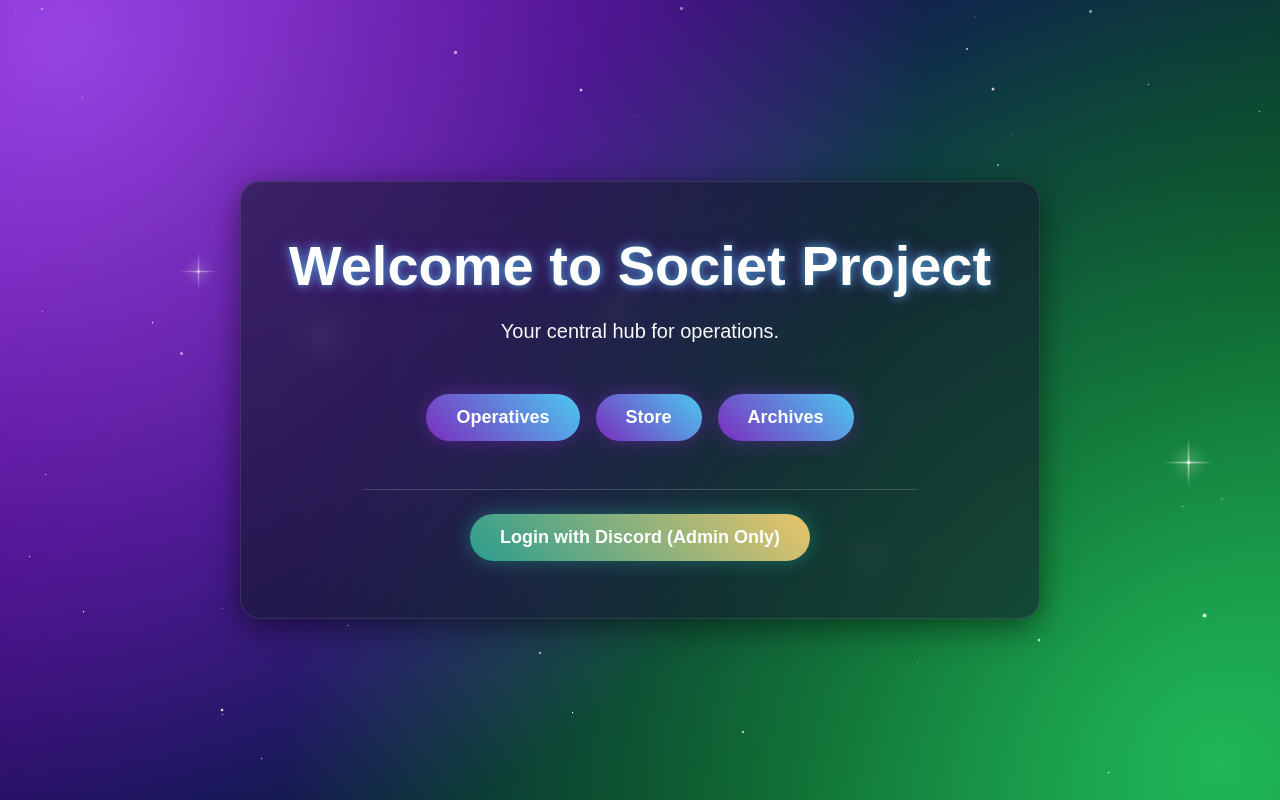
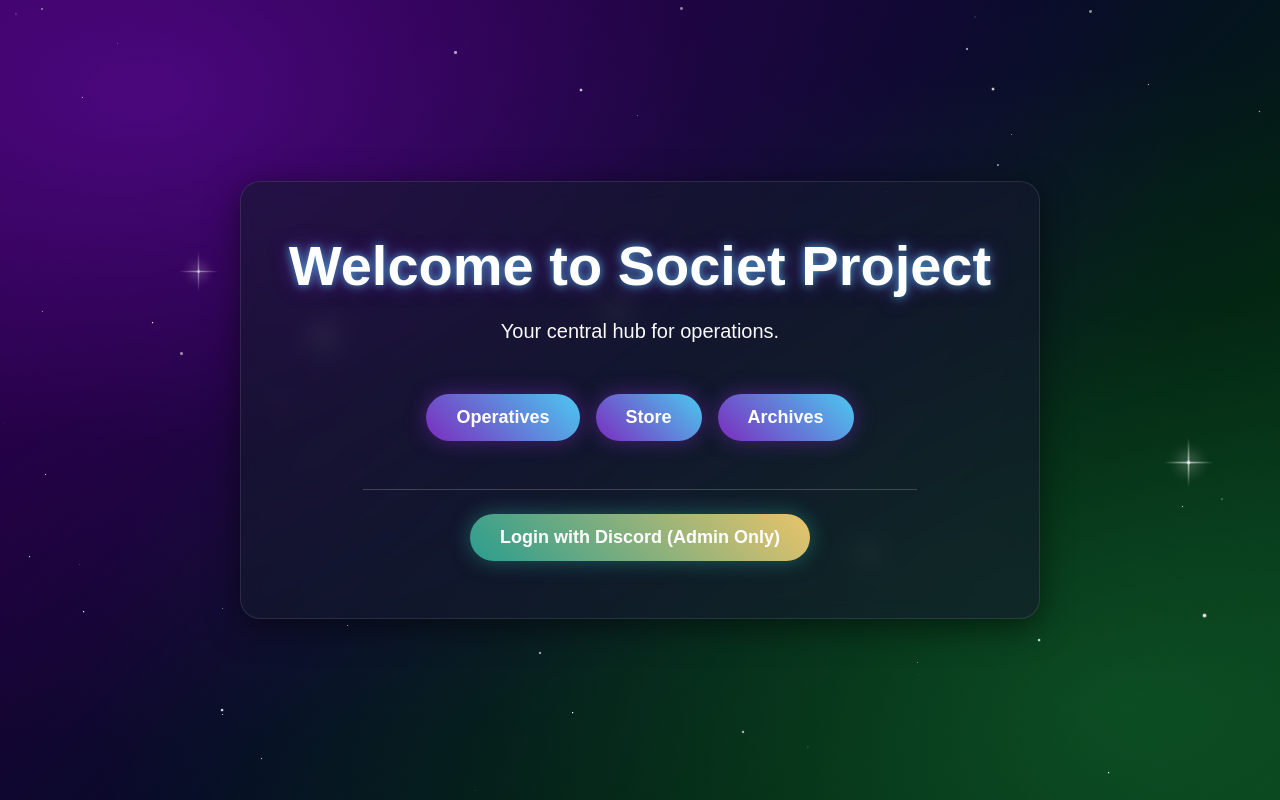
Before and after one commit to sunlinko-anito/Societ.bot_discord.py, a Flask app: template templates/index.html in a window 1280 px wide. Run offline with Flask 3, Linux system fonts and the light colour scheme; the template is opened without the code that fills it, so the values that code supplies are empty.

Commit message:
Update style.css

```diff
--- a/static/css/style.css
+++ b/static/css/style.css
@@ -1,20 +1,33 @@
 /* =========================================
-   1. พื้นหลัง (Background)
+   1. พื้นหลัง ( Background - โทนเข้มเป๊ะตามภาพ )
    ========================================= */
+html {
+    min-height: 100%;
+}
+
 body {
     margin: 0;
-    /* ไล่เฉดสีตามรูปภาพ: ม่วงสด (ซ้ายบน) -> น้ำเงินเข้ม (กลาง) -> เขียวมรกต (ขวาล่าง) */
+    min-height: 100vh; /* ยืดให้เต็มหน้าจอเสมอไม่ว่าเนื้อหาจะน้อยแค่ไหน */
+
+    /* ถอดรหัสเฉดสีเข้มตรงตามภาพตัวอย่าง 100% */
     background:
-        radial-gradient(circle at 5% 5%, rgba(168, 85, 247, 0.8) 0%, rgba(147, 51, 234, 0.4) 35%, transparent 60%),
-        radial-gradient(circle at 95% 95%, rgba(34, 197, 94, 0.85) 0%, rgba(21, 128, 61, 0.5) 40%, transparent 65%),
+        /* แสงเรืองม่วงเข้มมุมซ้ายบน */
+        radial-gradient(ellipse at 12% 12%, rgba(106, 13, 173, 0.55) 0%, rgba(53, 5, 99, 0.3) 35%, transparent 65%),
+        /* แสงเรืองเขียวเข้มมุมขวาล่าง */
+        radial-gradient(ellipse at 88% 88%, rgba(16, 94, 43, 0.65) 0%, rgba(6, 54, 23, 0.35) 40%, transparent 65%),
+        /* ฐานสีหลักแนวทแยง 135 องศา (ม่วงมืด -> น้ำเงินกรมท่าลึก -> เขียวมืด) */
         linear-gradient(135deg,
-            #580099 0%,
-            #38006b 20%,
-            #0d144d 48%,
-            #043319 75%,
-            #0f7536 100%
+            #2d004d 0%,
+            #1e003b 22%,
+            #070b28 48%,
+            #021f11 75%,
+            #073b1a 100%
         ) !important;
-    background-attachment: fixed; /* ล็อกสีพื้นหลังไม่ให้ขยับตอนเลื่อนหน้าเว็บ */
+
+    background-color: #070b28 !important;
+    background-attachment: fixed !important; /* ล็อกสีไม่ให้ขยับเวลาเลื่อนหน้า */
+    background-repeat: no-repeat !important; /* ป้องกันการวนซ้ำเป็นชั้นๆ */
+    background-size: cover !important;       /* ขยายสีให้ครอบคลุมเต็มพื้นที่ */
     color: white;
     font-family: sans-serif;
     overflow-x: hidden;
@@ -24,13 +37,13 @@ body {
    2. ระบบดวงดาว (Stars & Sky)
    ========================================= */
 .night-sky {
-    position: fixed; /* ให้ดาวอยู่กับที่เวลาเลื่อนหน้าจอ */
+    position: fixed;
     top: 0;
     left: 0;
     width: 100vw;
     height: 100vh;
     z-index: -1;
-    pointer-events: none; /* ป้องกันไม่ให้ดาวไปบังการกดปุ่ม */
+    pointer-events: none;
 }
 
 /* --- 2.1 ดาวกระพริบปกติ --- */
@@ -46,7 +59,16 @@ body {
     100% { opacity: 1; transform: scale(1.2); }
 }
 
-/* --- 2.2 ดาวตก --- */
+/* --- 2.2 ฝุ่นดาว (Star Dust) --- */
+.dust-particle {
+    position: absolute;
+    background: white;
+    border-radius: 50%;
+    pointer-events: none;
+    opacity: 0.6;
+}
+
+/* --- 2.3 ดาวตก --- */
 .shooting-star {
     position: absolute;
     width: 6px;
@@ -75,13 +97,13 @@ body {
     100% { transform: translateX(-900px) translateY(900px) rotate(-45deg); opacity: 0; }
 }
 
-/* --- 2.3 ดาวสว่างแบบมีแฉก 4 ทิศทาง (Cross-star) --- */
+/* --- 2.4 ดาวสว่างแบบมีแฉก 4 ทิศทาง (Cross-star) --- */
 .cross-star {
     position: absolute;
     width: 3px;
     height: 3px;
     background: white;
-    box-shadow: 0 0 15px 3px rgba(255, 255, 255, 1); /* แสงฟุ้งตรงกลาง */
+    box-shadow: 0 0 15px 3px rgba(255, 255, 255, 1);
     border-radius: 50%;
     animation: pulseGlow 2.5s infinite alternate ease-in-out;
 }
```
